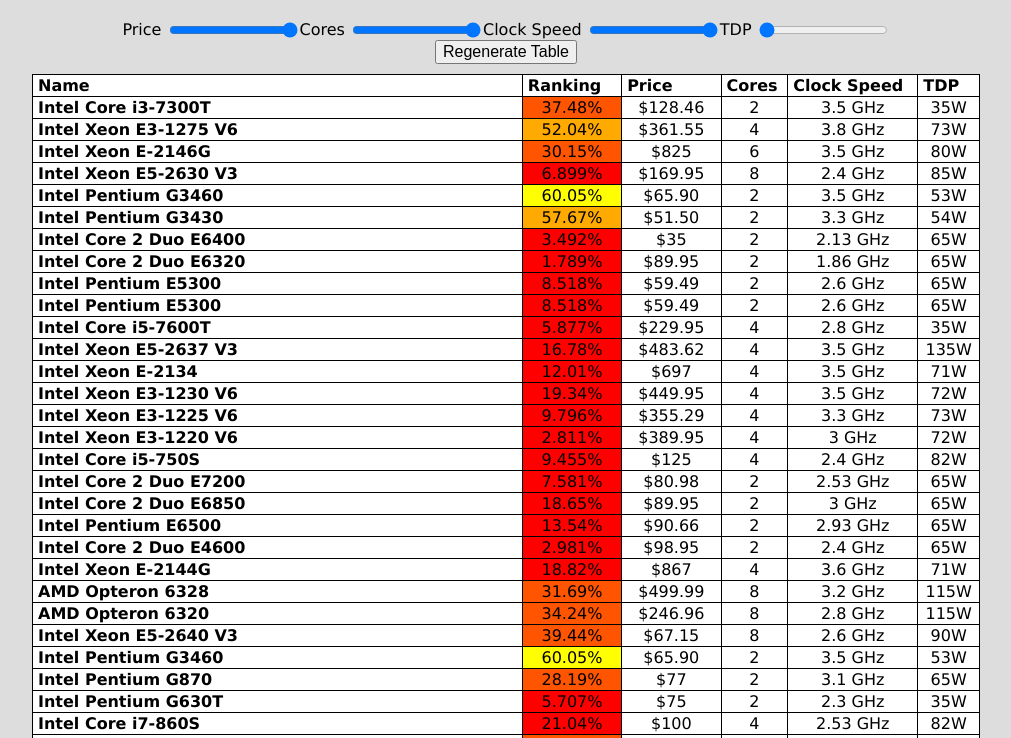
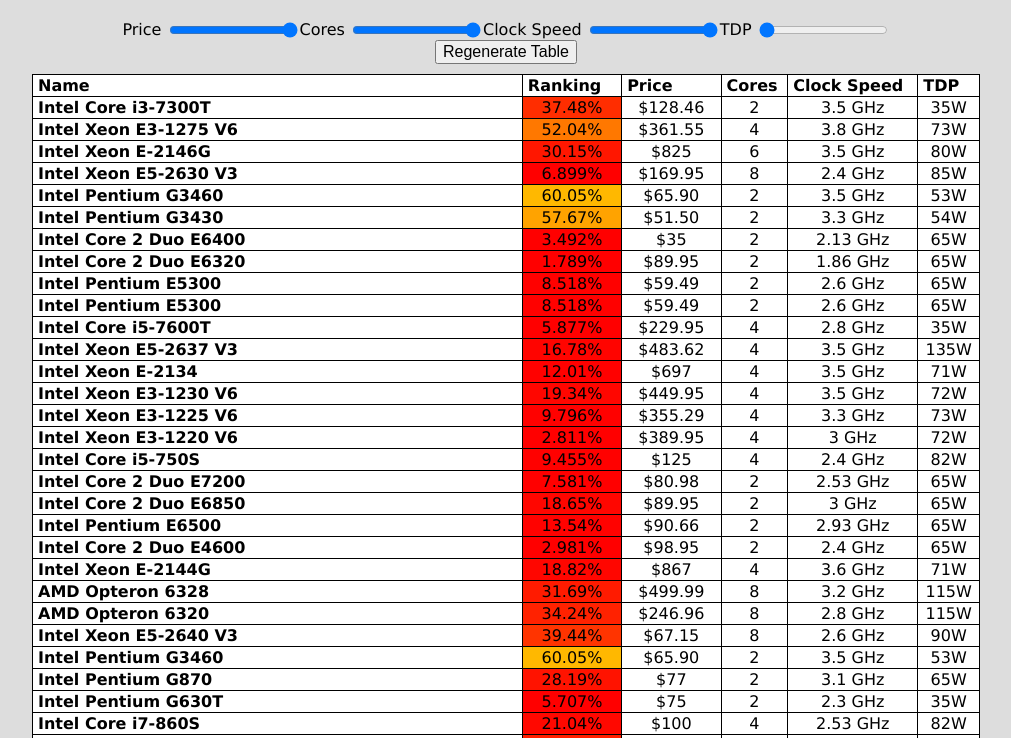
Before and after one commit to 7trail/PartDataTracker, a plain HTML site: page index.html in a window 1280 px wide. Shown: the part 62-800 px from the top of the page, without its empty margins (134-1145 px from the left). Drawn offline with Linux system fonts and the light colour scheme.

Commit message:
added test site

```diff
--- a/index.html
+++ b/index.html
@@ -124,19 +124,7 @@
 
         function formatElementByRank(element,rank) {
             let finalColor = 0;
-            if (rank > 0.95) {
-                finalColor = 184;
-            } else if (rank > 0.9) {
-                finalColor = 120;
-            } else if (rank > 0.75) {
-                finalColor = 80;
-            } else if (rank > 0.60) {
-                finalColor = 60;
-            } else if (rank > 0.40) {
-                finalColor = 40;
-            } else if (rank > 0.25) {
-                finalColor = 20;
-            }
+            finalColor = Math.pow(rank,3) * 200;
             element.style = `background-color: hsl(${finalColor}, 100%, 50%);`;
         }
 
```
Also changed, not shown: testGetHTML.html (added, +31 -0 lines).
